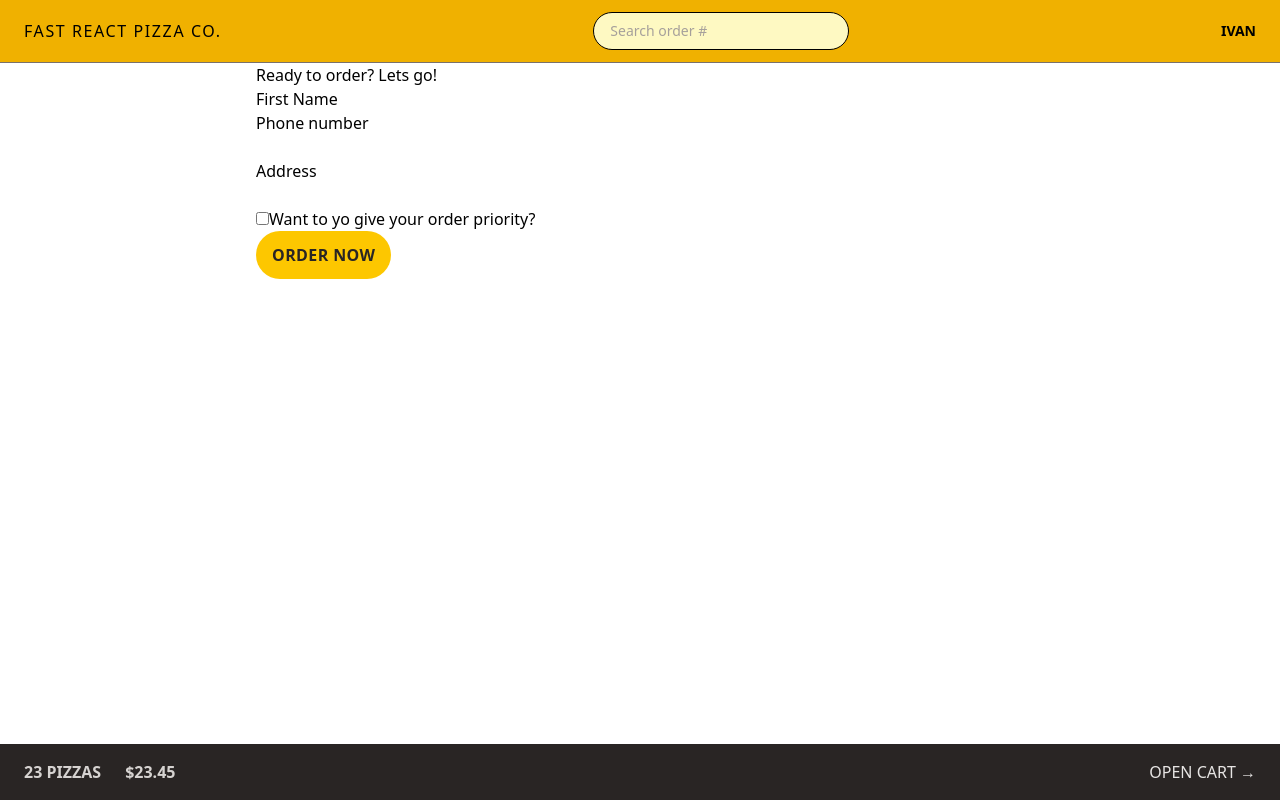
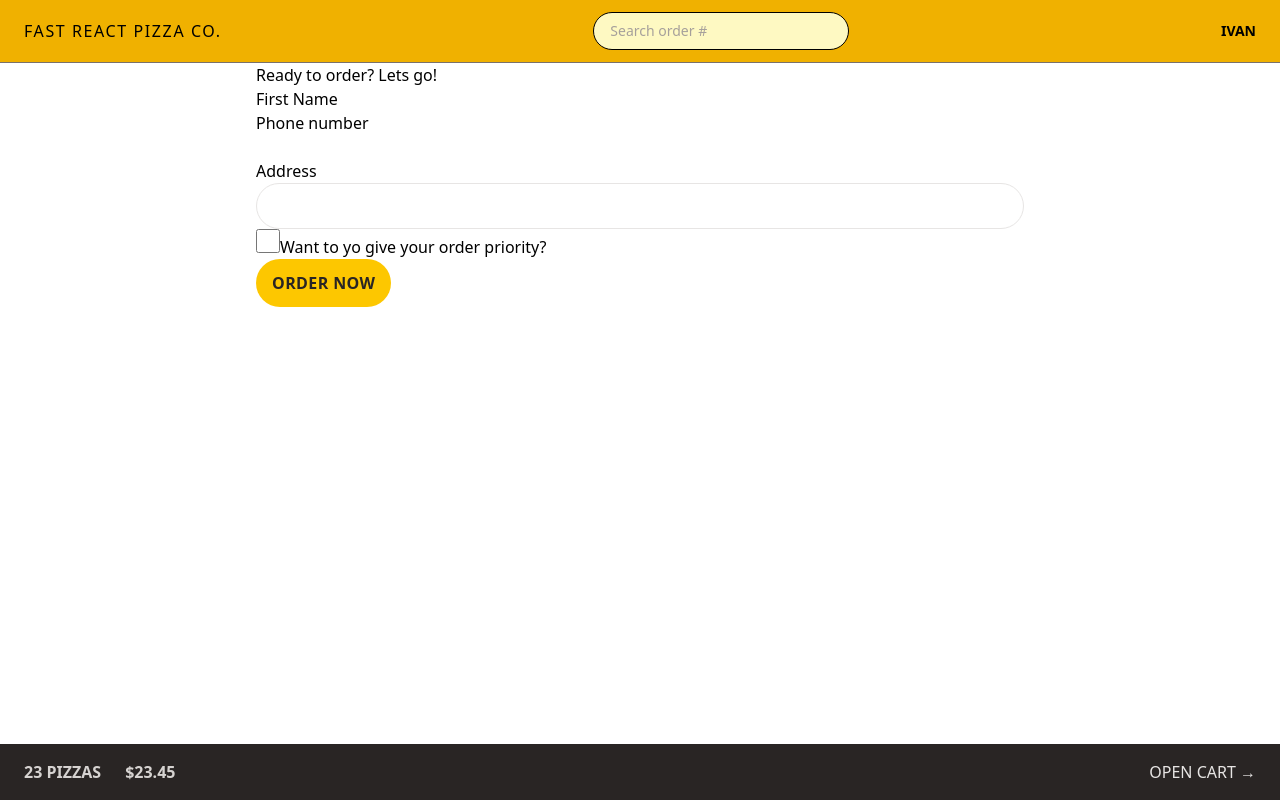
Before and after one commit to ivantxo/18_fast_react_pizza, a React (Vite) app: page /order/new in a window 1280 px wide. Built offline with nearby package versions, Linux system fonts and the light colour scheme.

Commit message:
Style form - Order New
- Started to style address input

```diff
--- a/src/features/order/CreateOrder.jsx
+++ b/src/features/order/CreateOrder.jsx
@@ -62,7 +62,12 @@
         <div>
           <label>Address</label>
           <div>
-            <input type="text" name="address" required />
+            <input
+              type="text"
+              name="address"
+              required
+              className="w-full rounded-full border border-stone-200 px-4 py-2 text-sm transition-all duration-300 placeholder:text-stone-400 focus:ring focus:ring-yellow-400 focus:outline-none md:px-6 md:py-3"
+            />
           </div>
         </div>
 
@@ -71,6 +76,7 @@
             type="checkbox"
             name="priority"
             id="priority"
+            className="h-6 w-6 accent-yellow-400 focus:ring focus:ring-yellow-400 focus:ring-offset-2 focus:outline-none"
             // value={withPriority}
             // onChange={(e) => setWithPriority(e.target.checked)}
           />
```
